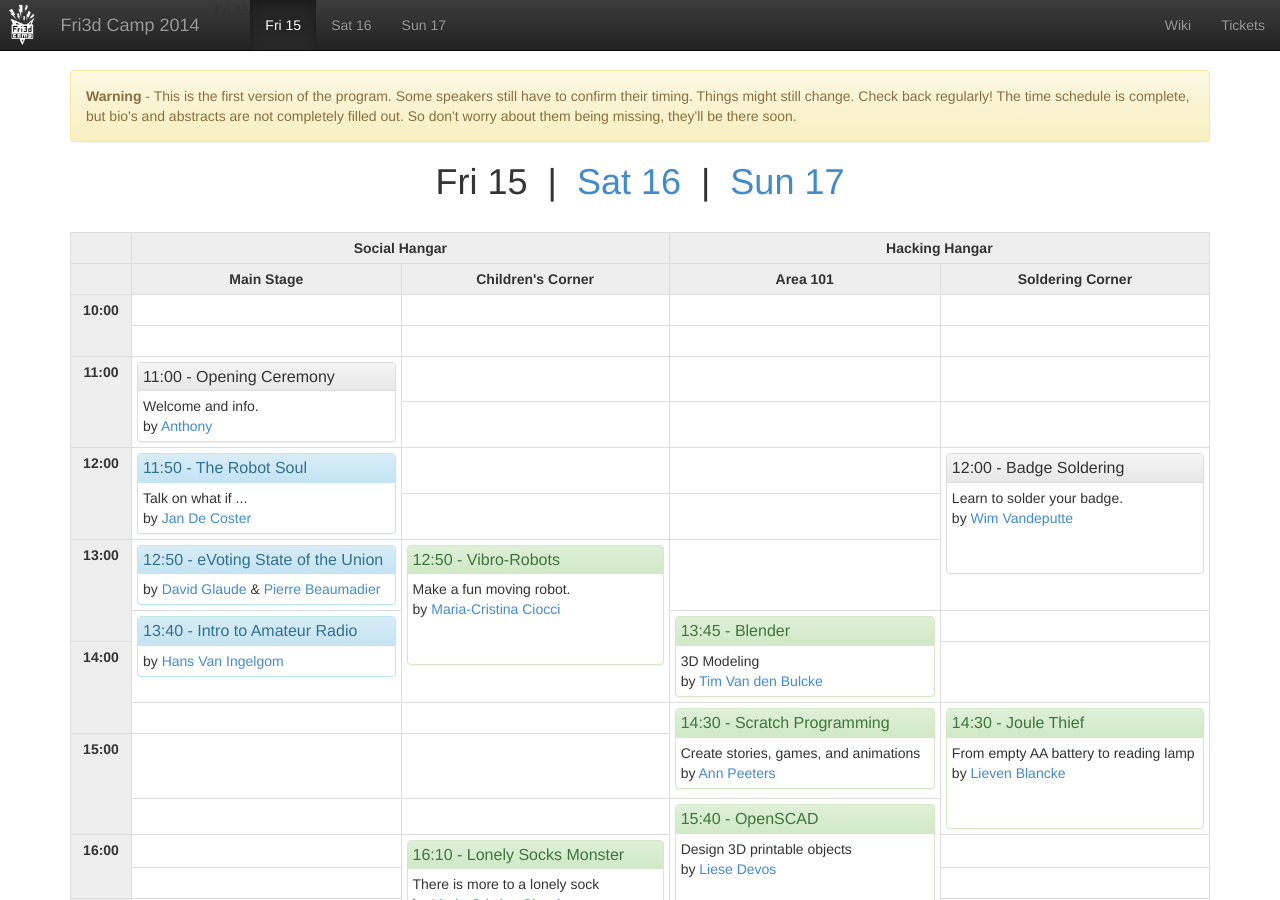
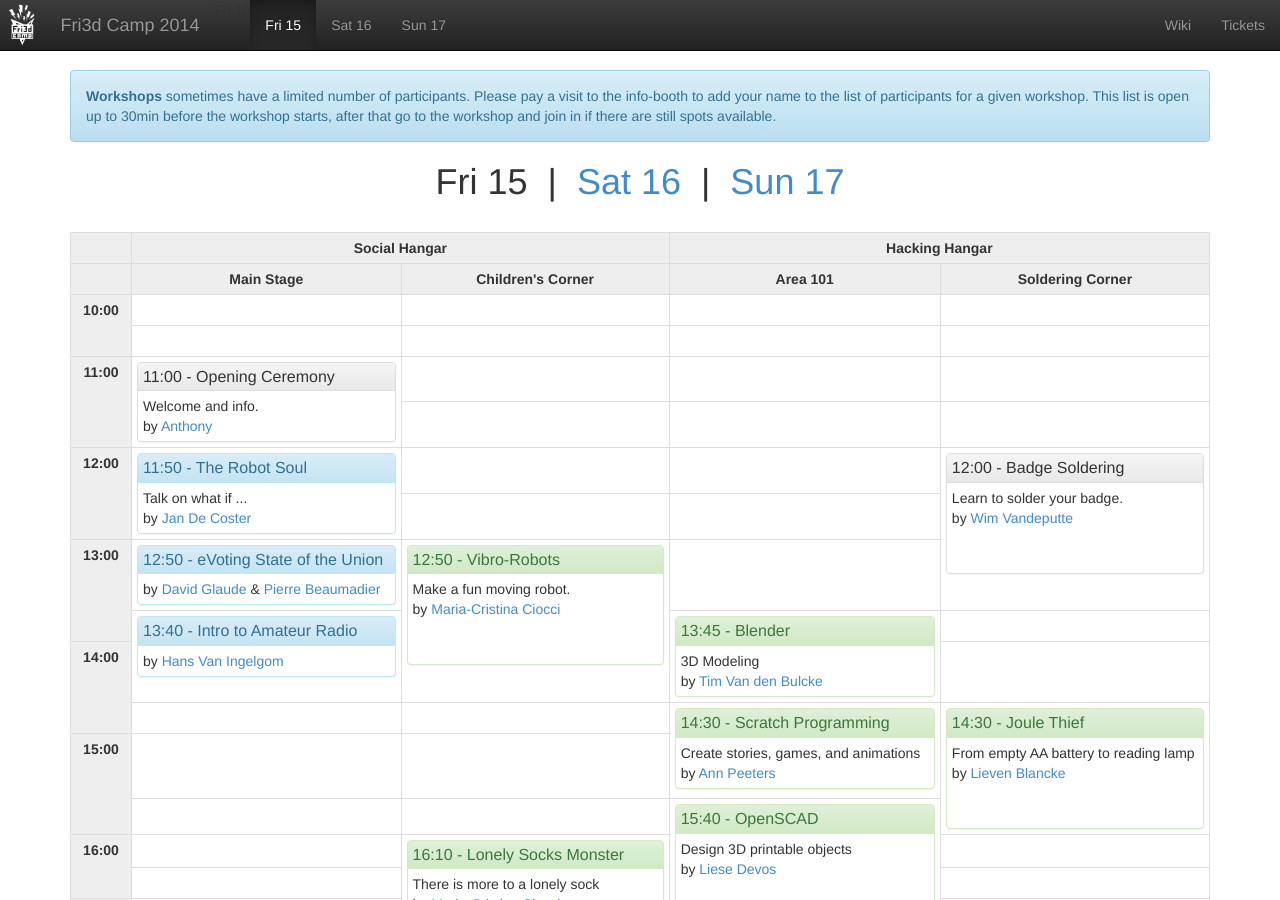
Before and after one commit to Fri3dCamp/program.fri3d.be, a Jekyll site: the page built from index.html, in a window 1280 px wide and 900 px high. Built offline with Jekyll 4.4.1, drawn with Linux system fonts in a browser that asks for light colours; nearby versions of some CDN libraries.

Commit message:
added info about participating in workshops

```diff
--- a/index.html
+++ b/index.html
@@ -16,13 +16,13 @@
 }
 </script>
 
-<div class="alert alert-warning">
+<div class="alert alert-info">
 
-  <strong>Warning</strong> - This is the first version of the program. Some
-  speakers still have to confirm their timing. Things might still change. Check
-  back regularly! The time schedule is complete, but bio's and abstracts are
-  not completely filled out. So don't worry about them being missing, they'll
-  be there soon.
+  <strong>Workshops</strong> sometimes have a limited number of participants.
+  Please pay a visit to the info-booth to add your name to the list of
+  participants for a given workshop. This list is open up to 30min before the
+  workshop starts, after that go to the workshop and join in if there are still
+  spots available.
 
 </div>
 
```
